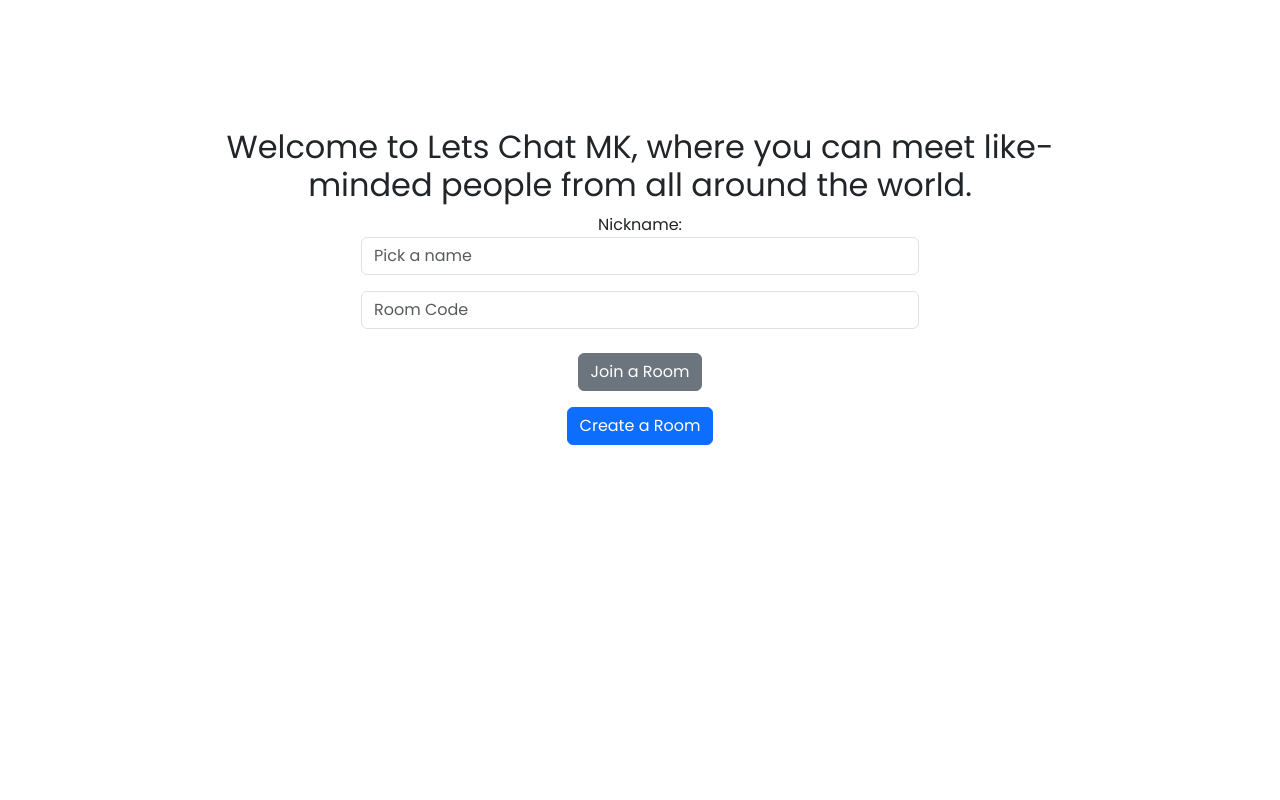
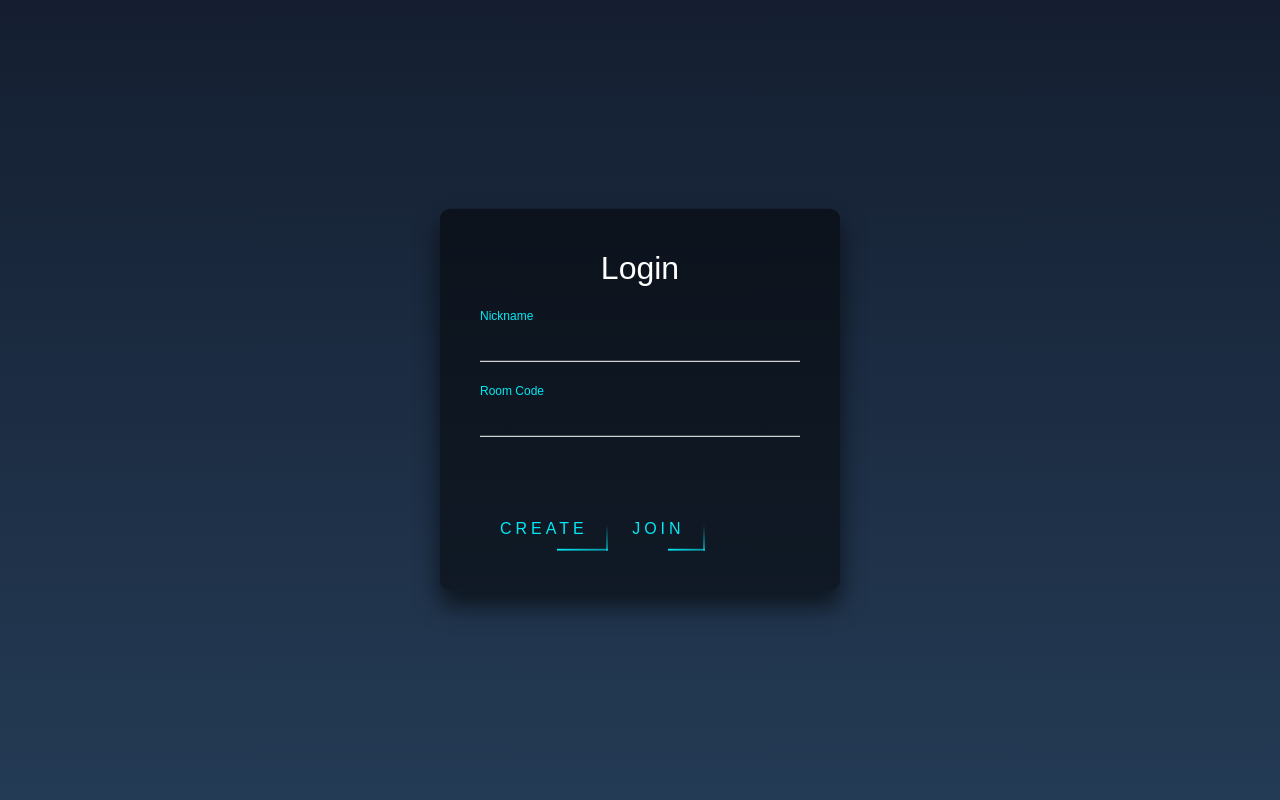
Before and after one commit to ahmed-abdelhameed1706/lets-chat-mk, a Flask app: page /home in a window 1280 px wide. Run offline with Flask 3, Linux system fonts and the light colour scheme; some libraries are stand-ins or nearby versions.

Commit message:
adding home page styling

```diff
--- a/app.py
+++ b/app.py
@@ -3,4 +3,4 @@ from website import socketio, create_app
 app = create_app()
 
 if __name__ == '__main__':
-    socketio.run(app, debug=True)
+    socketio.run(app, debug=True, host='0.0.0.0', port=5000)
--- /dev/null
+++ b/website/static/css/home.css
@@ -0,0 +1,181 @@
+html {
+    height: 100%;
+  }
+  body {
+    margin:0;
+    padding:0;
+    font-family: sans-serif;
+    background: linear-gradient(#141e30, #243b55);
+  }
+
+  .login-box {
+    position: absolute;
+    top: 50%;
+    left: 50%;
+    width: 400px;
+    padding: 40px;
+    transform: translate(-50%, -50%);
+    background: rgba(0,0,0,.5);
+    box-sizing: border-box;
+    box-shadow: 0 15px 25px rgba(0,0,0,.6);
+    border-radius: 10px;
+  }
+
+  .login-box h2 {
+    margin: 0 0 30px;
+    padding: 0;
+    color: #fff;
+    text-align: center;
+  }
+
+  .login-box .user-box {
+    position: relative;
+  }
+
+  .login-box .user-box input {
+    width: 100%;
+    padding: 10px 0;
+    font-size: 16px;
+    color: #fff;
+    margin-bottom: 30px;
+    border: none;
+    border-bottom: 1px solid #fff;
+    outline: none;
+    background: transparent;
+  }
+  .login-box .user-box label {
+    position: absolute;
+    top:0;
+    left: 0;
+    padding: 10px 0;
+    font-size: 16px;
+    color: #fff;
+    pointer-events: none;
+    transition: .5s;
+  }
+
+  .login-box .user-box input:focus ~ label,
+  .login-box .user-box input:valid ~ label {
+    top: -20px;
+    left: 0;
+    color: #03e9f4;
+    font-size: 12px;
+  }
+
+  .login-box form button {
+    position: relative;
+    display: inline-block;
+    padding: 10px 20px;
+    color: #03e9f4;
+    font-size: 16px;
+    text-decoration: none;
+    text-transform: uppercase;
+    overflow: hidden;
+    transition: .5s;
+    margin-top: 40px;
+    letter-spacing: 4px
+  }
+
+  .login-box button:hover {
+    background: #03e9f4;
+    color: #fff;
+    border-radius: 5px;
+    box-shadow: 0 0 5px #03e9f4,
+                0 0 25px #03e9f4,
+                0 0 50px #03e9f4,
+                0 0 100px #03e9f4;
+  }
+
+  .login-box button span {
+    position: absolute;
+    display: block;
+  }
+
+  .login-box button span:nth-child(1) {
+    top: 0;
+    left: -100%;
+    width: 100%;
+    height: 2px;
+    background: linear-gradient(90deg, transparent, #03e9f4);
+    animation: btn-anim1 1s linear infinite;
+  }
+
+  @keyframes btn-anim1 {
+    0% {
+      left: -100%;
+    }
+    50%,100% {
+      left: 100%;
+    }
+  }
+
+  .login-box button span:nth-child(2) {
+    top: -100%;
+    right: 0;
+    width: 2px;
+    height: 100%;
+    background: linear-gradient(180deg, transparent, #03e9f4);
+    animation: btn-anim2 1s linear infinite;
+    animation-delay: .25s
+  }
+
+  @keyframes btn-anim2 {
+    0% {
+      top: -100%;
+    }
+    50%,100% {
+      top: 100%;
+    }
+  }
+
+  .login-box button span:nth-child(3) {
+    bottom: 0;
+    right: -100%;
+    width: 100%;
+    height: 2px;
+    background: linear-gradient(270deg, transparent, #03e9f4);
+    animation: btn-anim3 1s linear infinite;
+    animation-delay: .5s
+  }
+
+  @keyframes btn-anim3 {
+    0% {
+      right: -100%;
+    }
+    50%,100% {
+      right: 100%;
+    }
+  }
+
+  .login-box button span:nth-child(4) {
+    bottom: -100%;
+    left: 0;
+    width: 2px;
+    height: 100%;
+    background: linear-gradient(360deg, transparent, #03e9f4);
+    animation: btn-anim4 1s linear infinite;
+    animation-delay: .75s
+  }
+
+  @keyframes btn-anim4 {
+    0% {
+      bottom: -100%;
+    }
+    50%,100% {
+      bottom: 100%;
+    }
+  }
+
+  .mybtn {
+    background: transparent;
+    border: none;
+  }
+
+  a {
+    color: #03e9f4;
+    text-decoration: none;
+  }
+
+  .mybtn:hover{
+    cursor: pointer;
+  }
--- a/website/templates/home.html
+++ b/website/templates/home.html
@@ -1,41 +1,103 @@
-{% extends 'base.html' %}{% block content %}
 
-<div class="container mx-auto text-center home">
-	<h2 class="text-center mx-auto">
-		Welcome to Lets Chat MK, where you can meet like-minded people from all
-		around the world.
-	</h2>
+<!DOCTYPE html>
+<html lang="en">
+<head>
+    <meta charset="UTF-8">
+    <meta name="viewport" content="width=device-width, initial-scale=1.0">
+	<link
+			rel="stylesheet"
+			href="https://cdnjs.cloudflare.com/ajax/libs/bootstrap/5.3.2/css/bootstrap.min.css"
+			integrity="sha512-b2QcS5SsA8tZodcDtGRELiGv5SaKSk1vDHDaQRda0htPYWZ6046lr3kJ5bAAQdpV2mmA/4v0wQF9MyU6/pDIAg=="
+			crossorigin="anonymous"
+			referrerpolicy="no-referrer"
+		/>
+    <script
+			src="https://cdnjs.cloudflare.com/ajax/libs/socket.io/4.0.1/socket.io.js"
+			integrity="sha512-q/dWJ3kcmjBLU4Qc47E4A9kTB4m3wuTY7vkFJDTZKjTs8jhyGQnaUrxa0Ytd0ssMZhbNua9hE+E7Qv1j+DyZwA=="
+			crossorigin="anonymous"
+		></script>
+    <link
+			rel="stylesheet"
+			href="{{url_for('static', filename='css/home.css')}}"
+		/>
+    <title>Chat with friends</title>
+</head>
+<body>
+	{% with messages = get_flashed_messages(with_categories=true) %} {% if
+		messages%} {% for category, message in messages %}
+		<div
+			class="alert alert-{{ category }} alert-dismissible fade show mb-0 rounded-0"
+			role="alert"
+		>
+			{{ message|safe }}
+			<button
+				type="button"
+				class="btn-close"
+				data-bs-dismiss="alert"
+				aria-label="Close"
+			></button>
+		</div>
+
+		{% endfor %} {% endif %} {% endwith %}
+    <div class="login-box">
+		<h2>Login</h2>
 		<form method="post">
-		<div>
-			<label for="name">Nickname:</label>
+		  <div class="user-box">
 			<input
 				type="text"
 				id="name"
 				name="name"
-				class="form-control w-50 mx-auto"
-				placeholder="Pick a name"
 				value="{{name}}"
+
 			/>
+			<label>Nickname</label>
 		  </div>
-		<div class="join my-3">
-			<input
-				type="text"
+		  <div class="user-box">
+			<input type="text"
 			id="room-code"
 			name="code"
-				class="form-control w-50 mx-auto"
-				placeholder="Room Code"
 			value="{{code}}"
+
 			/>
-			<button class="btn btn-secondary mt-4" type="submit" name="join">
-				Join a Room
+
+			<label>Room Code</label>
+		  </div>
+		  <button class="mybtn" type="submit" name="create">
+				<span></span>
+				<span></span>
+				<span></span>
+				<span></span>
+				Create
 		  </button>
-		</div>
-		<div class="create">
-			<button class="btn btn-primary" type="submit" name="create">
-				Create a Room
+		  <button class="mybtn" type="submit" name="join">
+			<span></span>
+			<span></span>
+			<span></span>
+			<span></span>
+			Join
 		  </button>
-		</div>
+
+
 		</form>
 	  </div>
-
-{% endblock %}
+	  <script
+			src="https://cdnjs.cloudflare.com/ajax/libs/bootstrap/5.3.2/js/bootstrap.min.js"
+			integrity="sha512-WW8/jxkELe2CAiE4LvQfwm1rajOS8PHasCCx+knHG0gBHt8EXxS6T6tJRTGuDQVnluuAvMxWF4j8SNFDKceLFg=="
+			crossorigin="anonymous"
+			referrerpolicy="no-referrer"
+		></script>
+		<script
+			src="https://cdnjs.cloudflare.com/ajax/libs/popper.js/2.11.8/umd/popper.min.js"
+			integrity="sha512-TPh2Oxlg1zp+kz3nFA0C5vVC6leG/6mm1z9+mA81MI5eaUVqasPLO8Cuk4gMF4gUfP5etR73rgU/8PNMsSesoQ=="
+			crossorigin="anonymous"
+			referrerpolicy="no-referrer"
+		></script>
+		<script
+			src="https://cdnjs.cloudflare.com/ajax/libs/jquery/3.7.1/jquery.min.js"
+			integrity="sha512-v2CJ7UaYy4JwqLDIrZUI/4hqeoQieOmAZNXBeQyjo21dadnwR+8ZaIJVT8EE2iyI61OV8e6M8PP2/4hpQINQ/g=="
+			crossorigin="anonymous"
+			referrerpolicy="no-referrer"
+		></script>
+		<script src="{{url_for('static', filename='js/script.js')}}"></script>
+</body>
+</html>
```
Also changed, not shown: instance/test.db. Lines whose indentation alone changed are shown as unchanged.
